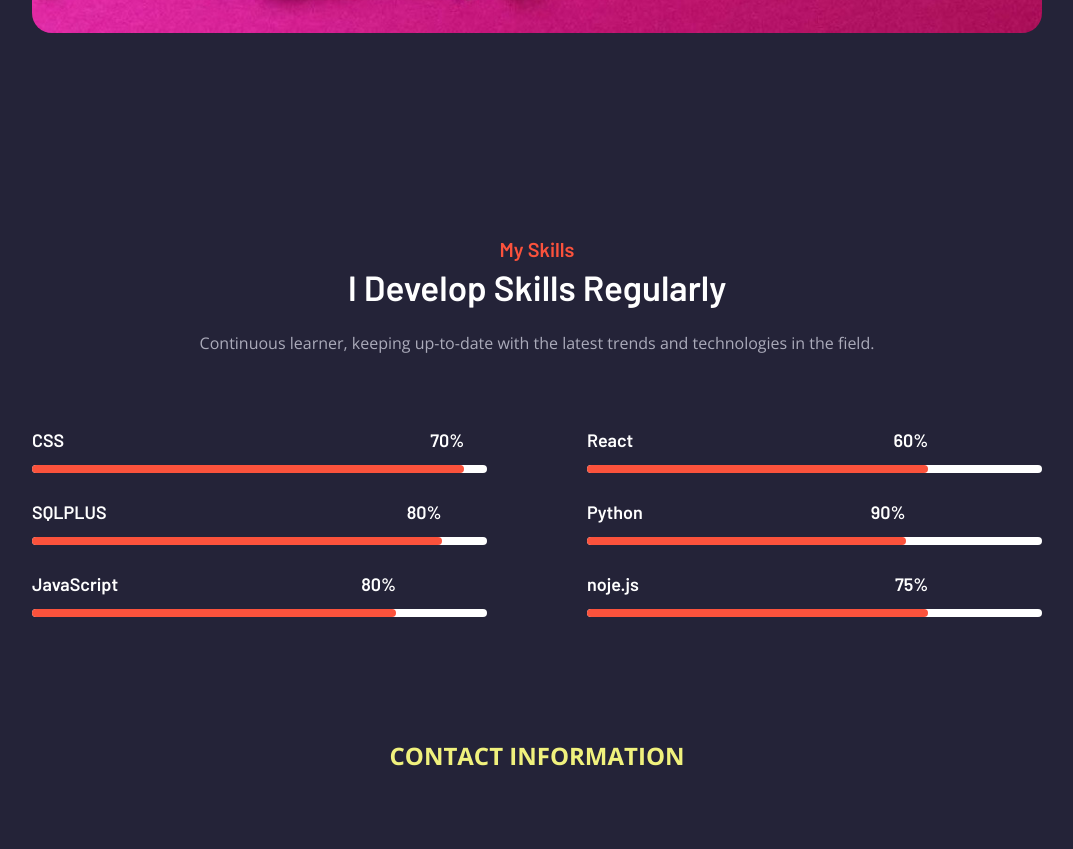
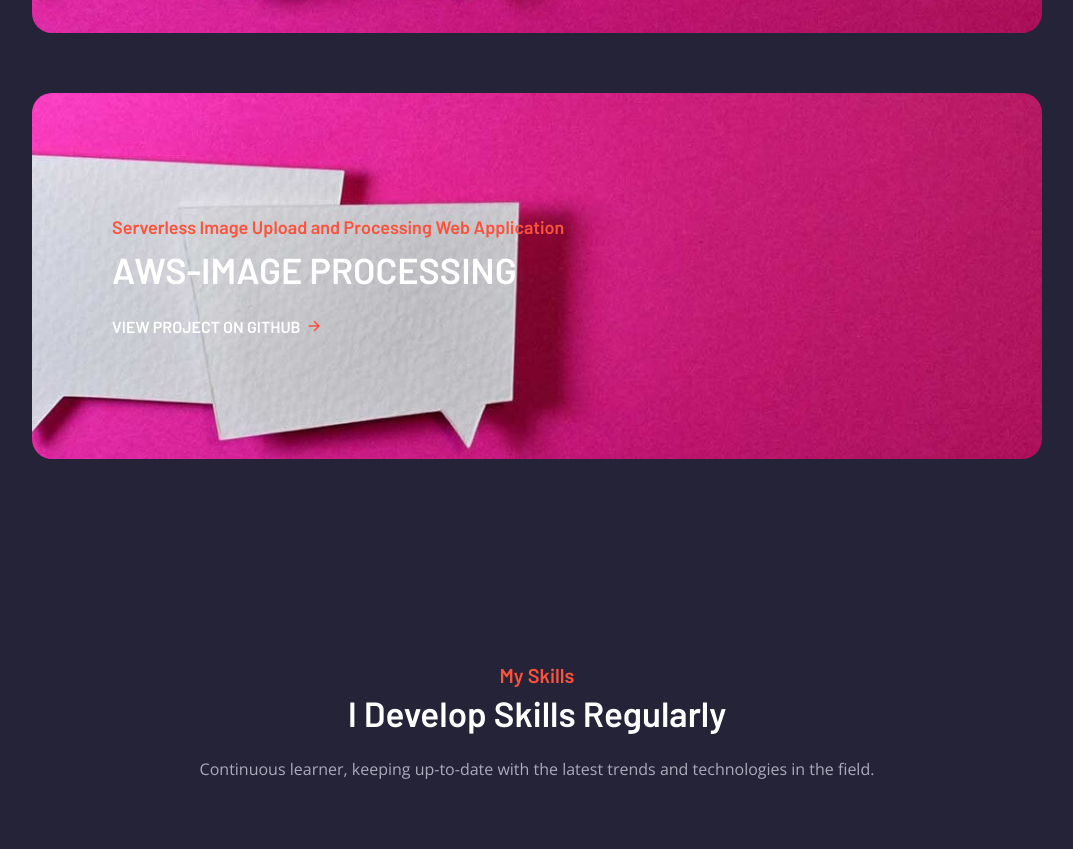
Before and after one commit to naresh29mpakp/MY-PROFILE-1, a plain HTML site: page index.html in a window 1280 px wide. Shown: the part 4126-4975 px from the top of the page, without its empty margins (103-1176 px from the left). Drawn offline with nearby package versions, Linux system fonts and the light colour scheme.

Commit message:
Update index.html

```diff
--- a/index.html
+++ b/index.html
@@ -274,7 +274,18 @@
                 </div>
               </a>
             </li>
-
+              <li>
+              <a href="https://github.com/naresh29mpakp/Serverless-Image-Upload-and-Processing-Web-Application" target="_blank" class="portfolio-card" style="background-image: url('./assets/images/portfolio-4.jpg')">
+                <div class="card-content">
+                  <p class="card-subtitle">Serverless Image Upload and Processing Web Application </p>
+                  <h3 class="h3 card-title">AWS-IMAGE PROCESSING</h3>
+                  <span class="btn-link">
+                    <span>View Project on GitHub</span>
+                    <ion-icon name="arrow-forward"></ion-icon>
+                  </span>
+                </div>
+              </a>
+            </li>
 
           </ul>
 
```
